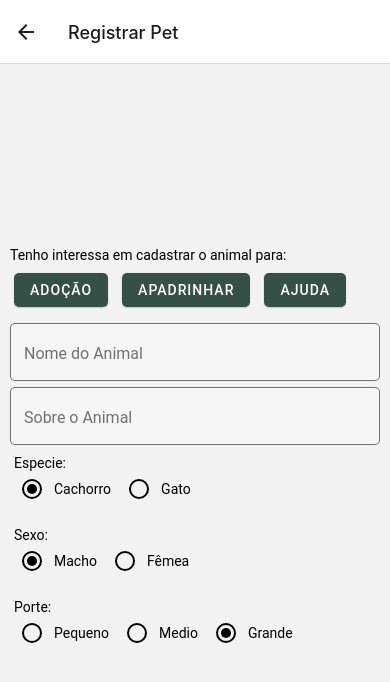
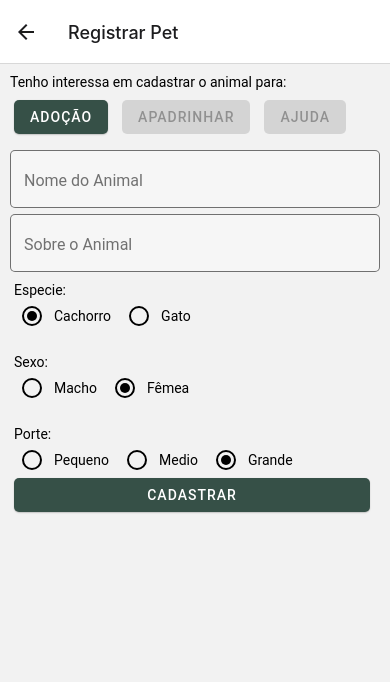
Before and after one commit to meau-app/client, a React Native app: screen /RegisterAnimal in a window 390 px wide. Shown: the top 682 px of the page. Built offline with nearby package versions, Linux system fonts and the light colour scheme.

Commit message:
Add a register button and a placeholder
Signed-off-by: Rafael Campos Nunes <rafaelnunes@engineer.com>

```diff
--- a/src/pages/RegisterAnimal/index.tsx
+++ b/src/pages/RegisterAnimal/index.tsx
@@ -1,15 +1,22 @@
 import React from 'react';
 import { View, StyleSheet, ScrollView, Alert } from 'react-native';
 import { Button, Text, TextInput, RadioButton } from 'react-native-paper';
-import { useNavigation } from '@react-navigation/native';
 import styles from './styles';
 
-export default function RegisterAnimal() {
-  const navigation = useNavigation();
+export default function RegisterAnimal({ navigation }) {
+  const [checked, setChecked] = React.useState('first');
+  const [checked2, setChecked2] = React.useState('second');
+  const [checked3, setChecked3] = React.useState('third');
 
-  const [checked, setChecked] = React.useState('first');
-  const [checked2, setChecked2] = React.useState('first');
-  const [checked3, setChecked3] = React.useState('third');
+  function to(page: string): void {
+    let m = {
+      name: page,
+      key: page,
+    };
+    navigation.navigate(m);
+  }
+
+  function register() {}
 
   return (
     <ScrollView contentContainerStyle={styles.container}>
@@ -19,11 +26,11 @@ export default function RegisterAnimal() {
           Adoção
         </Button>
 
-        <Button style={styles.buttonMargin} mode="contained">
+        <Button style={styles.buttonMargin} mode="contained" disabled={true}>
           Apadrinhar
         </Button>
 
-        <Button style={styles.buttonMargin} mode="contained">
+        <Button style={styles.buttonMargin} mode="contained" disabled={true}>
           Ajuda
         </Button>
       </View>
@@ -102,6 +109,9 @@ export default function RegisterAnimal() {
           />
           <Text style={styles.margin10}>Grande</Text>
         </View>
+        <Button mode="contained" onPress={register}>
+          Cadastrar
+        </Button>
       </View>
     </ScrollView>
   );
--- a/src/pages/RegisterAnimal/styles.ts
+++ b/src/pages/RegisterAnimal/styles.ts
@@ -3,7 +3,6 @@ import { StyleSheet } from 'react-native';
 const styles = StyleSheet.create({
   container: {
     flex: 1,
-    justifyContent: 'center',
     margin: 10,
   },
   buttonMargin: {
```
